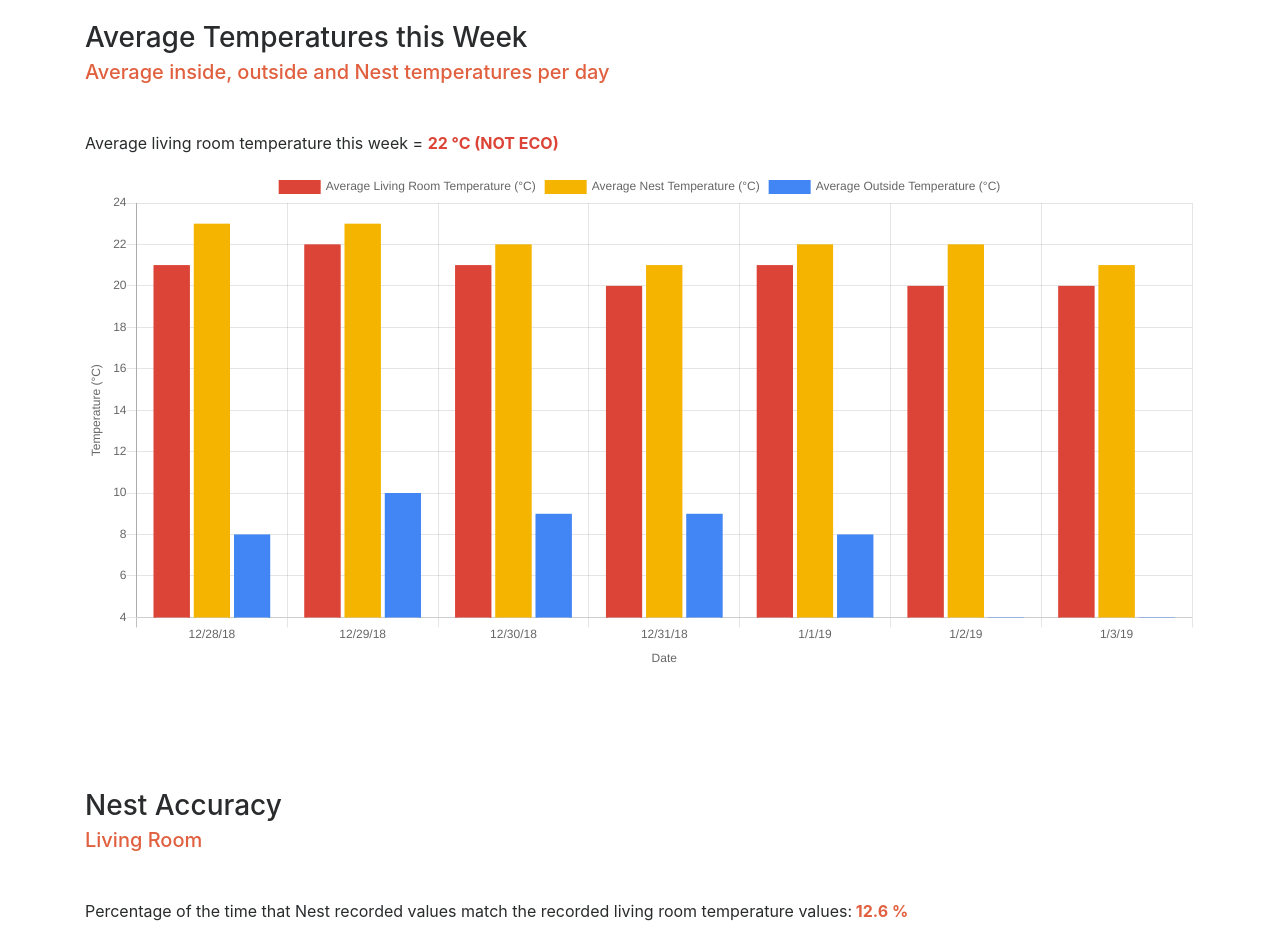
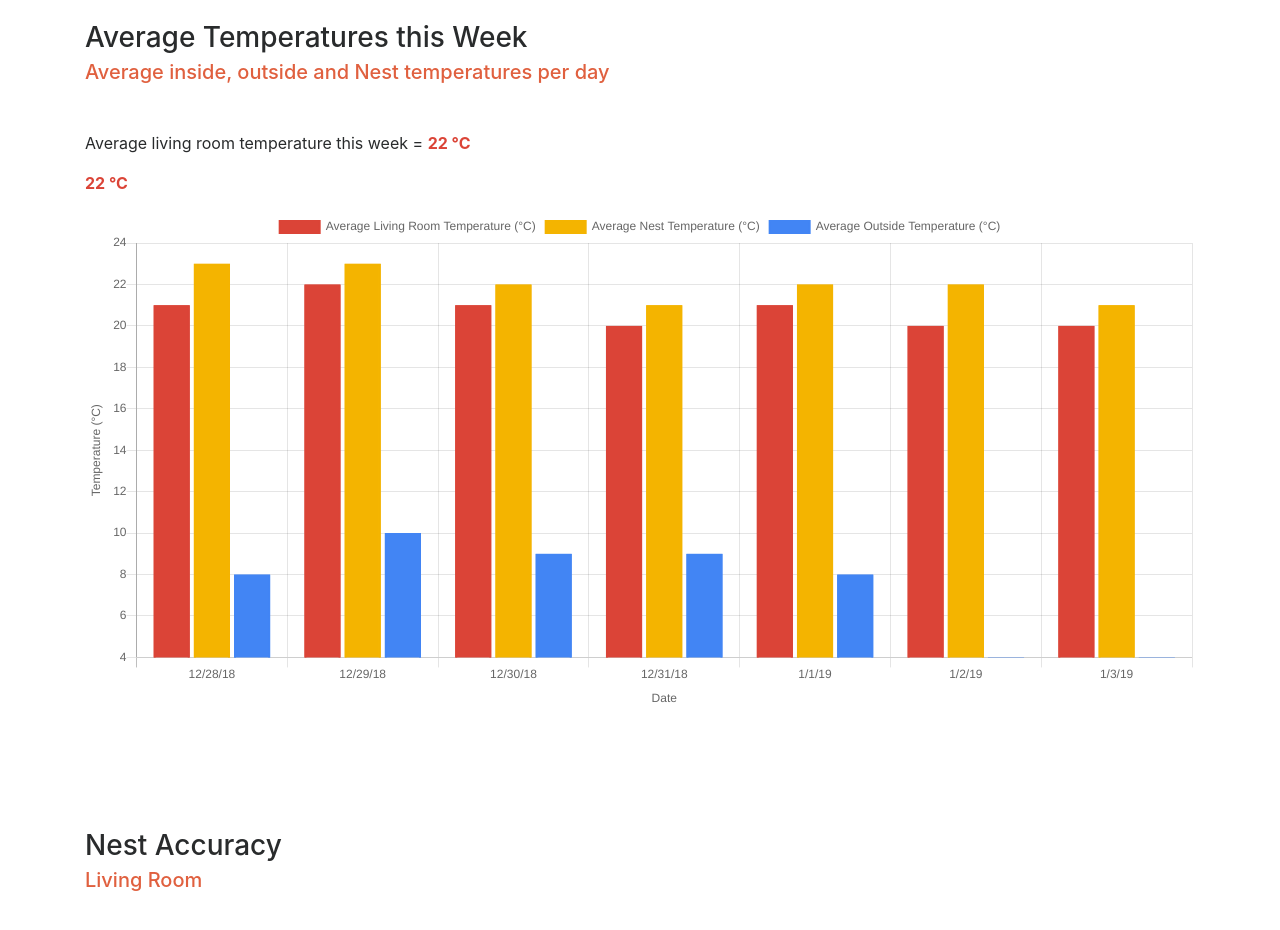
Before and after one commit to tillysupple/tilostat, a plain HTML site: page index.html in a window 1280 px wide. Shown: the part 920-1850 px from the top of the page. Drawn offline with nearby package versions, Linux system fonts and the light colour scheme; animation ran at ten frames a second.

Commit message:
Update index.html

```diff
--- a/index.html
+++ b/index.html
@@ -33,7 +33,8 @@
         <h3>Average Temperatures this Week</h3>
         <h5><span style="color:#E0603F";>Average inside, outside and Nest temperatures per day</span></h5>
         <p>&nbsp;</p>
-        <p> Average living room temperature this week = <b> <span style=color:rgb(219,68,55);>22 °C (NOT ECO)</span> </b></p>
+        <p> Average living room temperature this week = <b> <span style=color:rgb(219,68,55);>22 °C</span> </b></p>
+        <p><b> <span style=color:rgb(219,68,55);>22 °C</span> </b></p>
         <canvas id="myChart2" width="200" height="90"></canvas>
 
 
```
